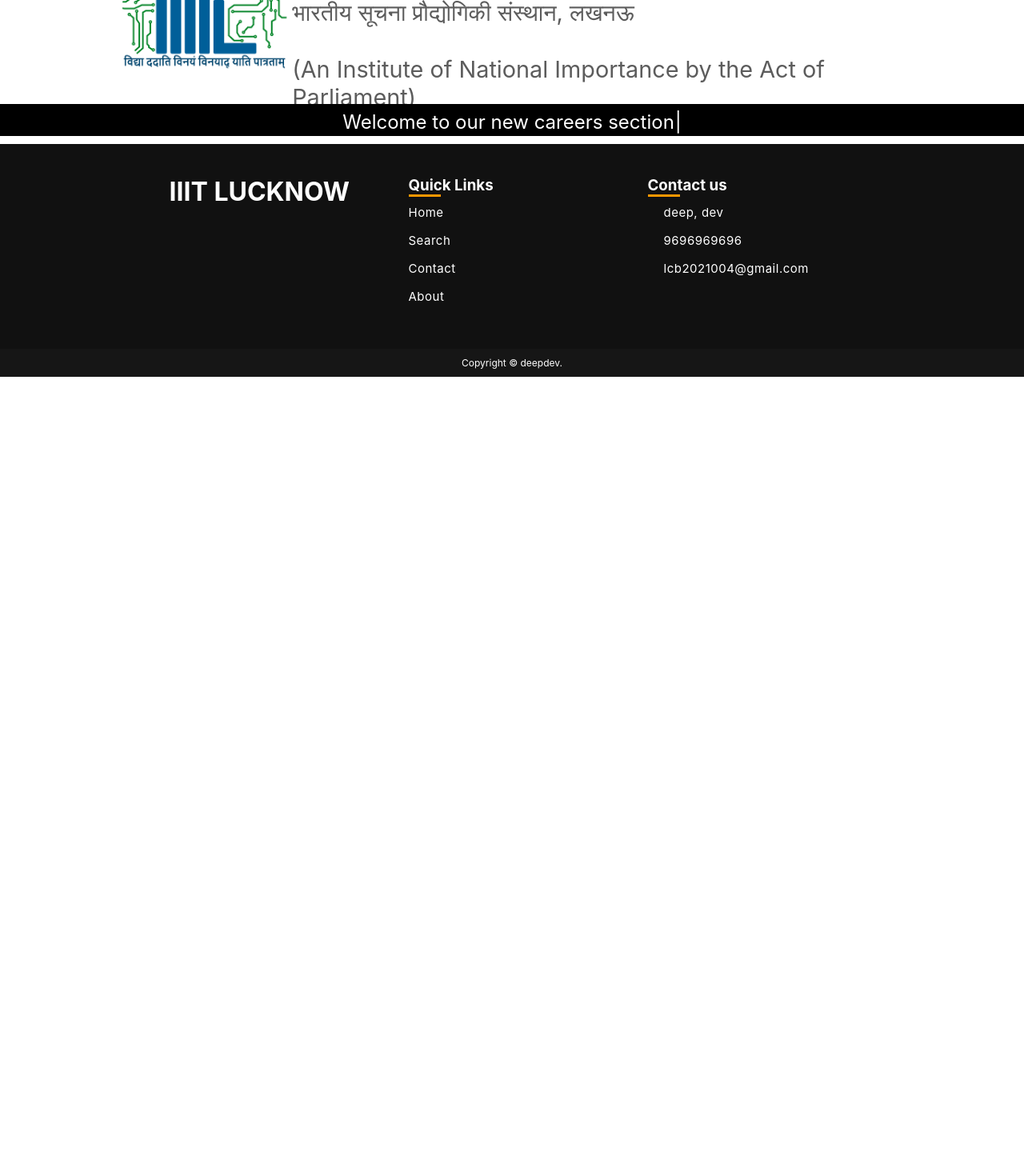
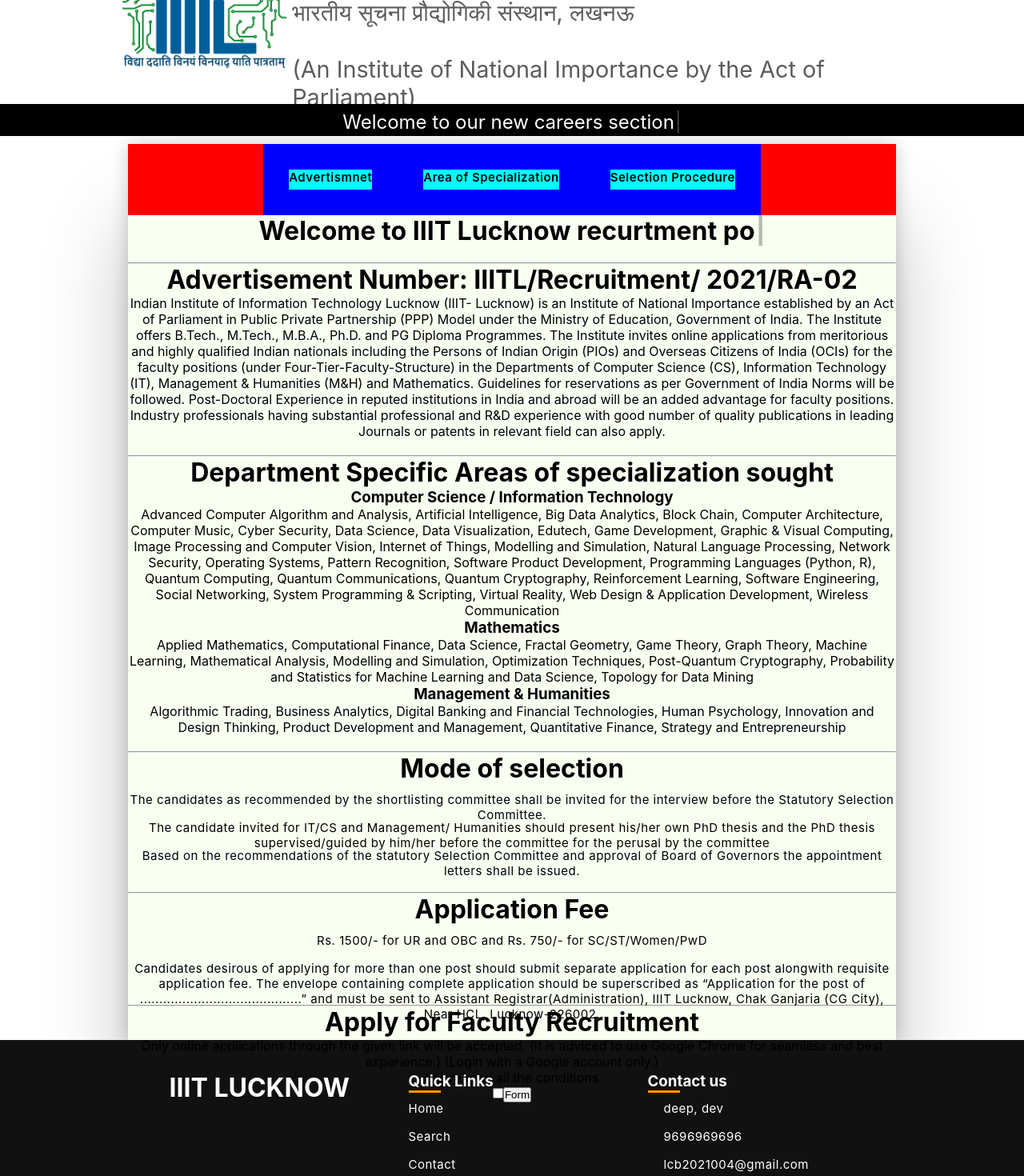
Before and after one commit to deep-69bits/FACULTY-RECRUITMENT-PORTAL, a React (Create React App) app in the folder frontend/: page /info in a window 1280 px wide. Shown: the part 160-1630 px from the top of the page at 80% size. Before the commit the page ends 800 px from the top, so only its background shows below. Built offline with nearby package versions, Linux system fonts and the light colour scheme.

Commit message:
Info added

```diff
--- a/frontend/package.json
+++ b/frontend/package.json
@@ -7,6 +7,7 @@
     "@testing-library/react": "^13.3.0",
     "@testing-library/user-event": "^13.5.0",
     "axios": "^0.27.2",
+    "formik": "^2.2.9",
     "framer-motion": "^6.3.10",
     "nodemon": "^2.0.16",
     "react": "^18.1.0",
@@ -16,7 +17,8 @@
     "react-spring": "^9.4.5",
     "typewriter-effect": "^2.18.2",
     "use-history": "^1.4.1",
-    "web-vitals": "^2.1.4"
+    "web-vitals": "^2.1.4",
+    "yup": "^0.32.11"
   },
   "scripts": {
     "start": "react-scripts start",
--- a/frontend/src/components/Animatedroutes.js
+++ b/frontend/src/components/Animatedroutes.js
@@ -7,6 +7,7 @@
 import Login from './Login';
 import Register from './Register';
 import Form from './Form';
+import Info from './Info';
 
 export default function Animatedroutes() {
 
@@ -18,6 +19,8 @@
       <Route path="/login" element={<Login/>} />
       <Route path="/register" element={<Register/>} />
       <Route path="/form" element={<Form/>} />
+      <Route path="/info" element={<Info/>} />
+
     </Routes>
   </Router>
   )
--- /dev/null
+++ b/frontend/src/components/Info.js
@@ -0,0 +1,83 @@
+import React from 'react'
+import '../css/info.css'
+import { Formik, Form, Field, ErrorMessage } from 'formik';
+import { useNavigate} from "react-router-dom"
+import * as yup from "yup";
+import TypewriterComponent from 'typewriter-effect';
+
+
+export default function Info() {
+    const navigate = useNavigate();
+    const defaultvalue={
+        conditions: false
+    }
+    const validationSchema=yup.object().shape({
+        conditions:yup.boolean().oneOf([true],"please accept conditions")
+    })
+    const handleonsubmit=()=>{
+        navigate("/form")
+    }
+    const name=localStorage.getItem("Name");
+    return (
+        <div id='information'>
+            <nav id='naved'>
+                <ul >
+                    <li>Advertismnet</li>
+                    <li>Area of Specialization</li>
+                    <li>Selection Procedure</li>
+                </ul>
+            </nav>
+            <h1><p>
+            <TypewriterComponent onInit={(typewriter) =>{
+              typewriter.typeString("Welcome to IIIT Lucknow recurtment portal "+name+"...")
+              .start();
+            }} ></TypewriterComponent>
+            </p></h1>
+            <br /><hr />
+            <h1>Advertisement Number: IIITL/Recruitment/ 2021/RA-02 </h1>
+            <p>Indian Institute of Information Technology Lucknow (IIIT- Lucknow) is an Institute of National Importance established by an Act of Parliament in Public Private Partnership (PPP) Model under the Ministry of Education, Government of India. The Institute offers B.Tech., M.Tech., M.B.A., Ph.D. and PG Diploma Programmes. The Institute invites online applications from meritorious and highly qualified Indian nationals including the Persons of Indian Origin (PIOs) and Overseas Citizens of India (OCIs) for the faculty positions (under Four-Tier-Faculty-Structure) in the Departments of Computer Science (CS), Information Technology (IT), Management & Humanities (M&H) and Mathematics. Guidelines for reservations as per Government of India Norms will be followed.
+
+                Post-Doctoral Experience in reputed institutions in India and abroad will be an added advantage for faculty positions. Industry professionals having substantial professional and R&D experience with good number of quality publications in leading Journals or patents in relevant field can also apply. </p>
+            <br /><hr />
+            <h1>Department Specific Areas of specialization sought</h1>
+            <h3>Computer Science / Information Technology</h3>
+            <p>Advanced Computer Algorithm and Analysis, Artificial Intelligence, Big Data Analytics, Block Chain, Computer Architecture, Computer Music, Cyber Security, Data Science, Data Visualization, Edutech, Game Development, Graphic & Visual Computing, Image Processing and Computer Vision, Internet of Things, Modelling and Simulation, Natural Language Processing, Network Security, Operating Systems, Pattern Recognition, Software Product Development, Programming Languages (Python, R), Quantum Computing, Quantum Communications, Quantum Cryptography, Reinforcement Learning, Software Engineering, Social Networking, System Programming & Scripting, Virtual Reality, Web Design & Application Development, Wireless Communication </p>
+            <h3> Mathematics</h3>
+            <p>Applied Mathematics, Computational Finance, Data Science, Fractal Geometry, Game Theory, Graph Theory, Machine Learning, Mathematical Analysis, Modelling and Simulation, Optimization Techniques, Post-Quantum Cryptography, Probability and Statistics for Machine Learning and Data Science, Topology for Data Mining </p>
+            <h3>Management & Humanities</h3>
+            <p>Algorithmic Trading, Business Analytics, Digital Banking and Financial Technologies, Human Psychology, Innovation and Design Thinking, Product Development and Management, Quantitative Finance, Strategy and Entrepreneurship </p>
+            <br />
+            <hr />
+            <h1>Mode of selection</h1>
+            <ul>
+                <li className='points'>The candidates as recommended by the shortlisting committee shall be invited for the interview before the Statutory Selection Committee. </li>
+                <li className='points'>The candidate invited for IT/CS and Management/ Humanities should present his/her own PhD thesis and the PhD thesis supervised/guided by him/her before the committee for the perusal by the committee</li>
+                <li className='points'>Based on the recommendations of the statutory Selection Committee and approval of Board of Governors the appointment letters shall be issued. </li></ul>
+            <br /><hr />
+            <h1>Application Fee</h1>
+            <ul><li className='points'>Rs. 1500/- for UR and OBC   and   Rs. 750/- for SC/ST/Women/PwD </li>
+                <li className='points'>Candidates desirous of applying for more than one post should submit separate application for each post alongwith requisite application fee. The envelope containing complete application should be superscribed as “Application for the post of ..........................................” and must be sent to Assistant Registrar(Administration), IIIT Lucknow, Chak Ganjaria (CG City), Near HCL, Lucknow-226002. </li></ul>
+            <br /><hr />
+            <h1>Apply for Faculty Recruitment</h1>
+            <p>Only online applications through the given link will be accepted.
+
+            (It is adviced to use Google Chrome for seamless and best experience.)
+
+            (Login with a Google account only.)</p>
+
+           <Formik initialValues={defaultvalue}  validationSchema={validationSchema}  onSubmit={handleonsubmit}>
+            <Form>
+               <p>I have read all the conditions</p>
+              <Field type="checkbox" name="conditions" >
+              </Field>
+               <ErrorMessage name="conditions"/>
+               <button type='submit'> Form </button>
+
+            </Form>
+           </Formik>
+
+
+        </div>
+
+    )
+}
--- a/frontend/src/components/Login.js
+++ b/frontend/src/components/Login.js
@@ -27,7 +27,7 @@
       .then(res => {
         alert(res.data.message)
         if(res.data.message==="Login Successfull"){
-          navigate("/form")
+          navigate("/info")
         }
 
         })
--- /dev/null
+++ b/frontend/src/css/info.css
@@ -0,0 +1,46 @@
+*{
+    margin: 0;
+    padding: 0;
+
+}
+#naved{
+    color: black;
+    font-weight: 600;
+
+    display: flex;
+    background-color: red;
+
+}
+#naved ul{
+    color: black;
+    display: flex;
+    text-align: center;
+    align-items: center;
+    justify-content: center;
+    background-color: blue;
+    margin: auto;
+}
+#naved ul li{
+    color: black;
+    float: left;
+    cursor: pointer;
+    margin: 2rem;
+    justify-content: center;
+    text-align: center;
+    align-items: center;
+    background-color: aqua;
+
+}
+#information{
+    align-items: center;
+    text-align: center;
+    justify-content: center;
+    margin: auto;
+    width: 75%;
+    height: 140vh;
+    background-color: rgb(249, 255, 241);
+    box-shadow: 0 0 20px 0 rgba(0, 0, 0, 0.2), 0 100px 100px 0 rgba(0, 0, 0, 0.24);
+}
+.points{
+    color: black;
+}
```
Also changed, not shown: 1 other file (tests, documents, lock files or other folders).
